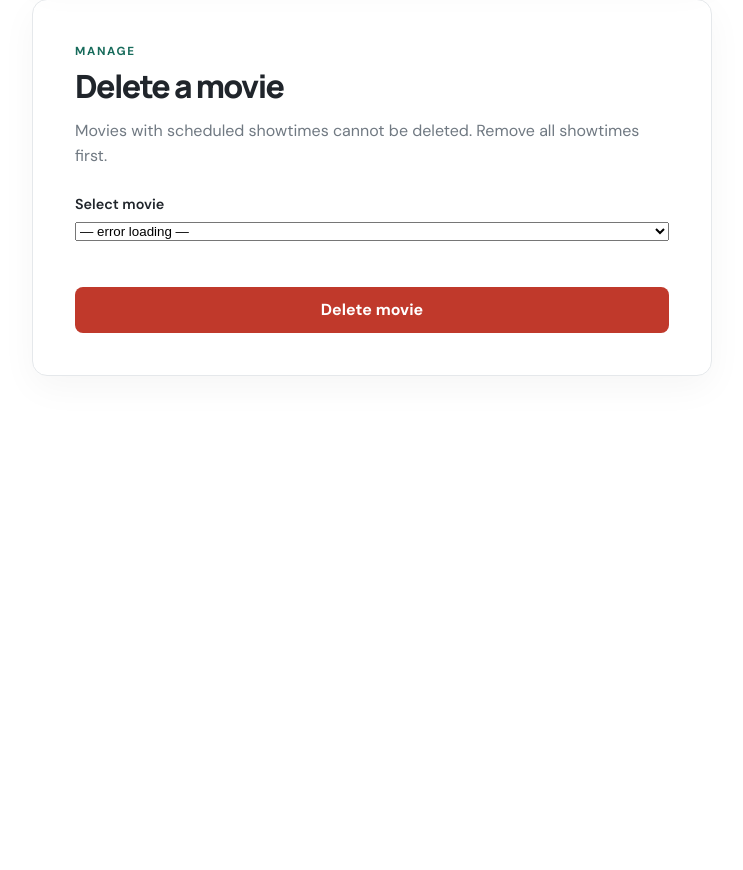
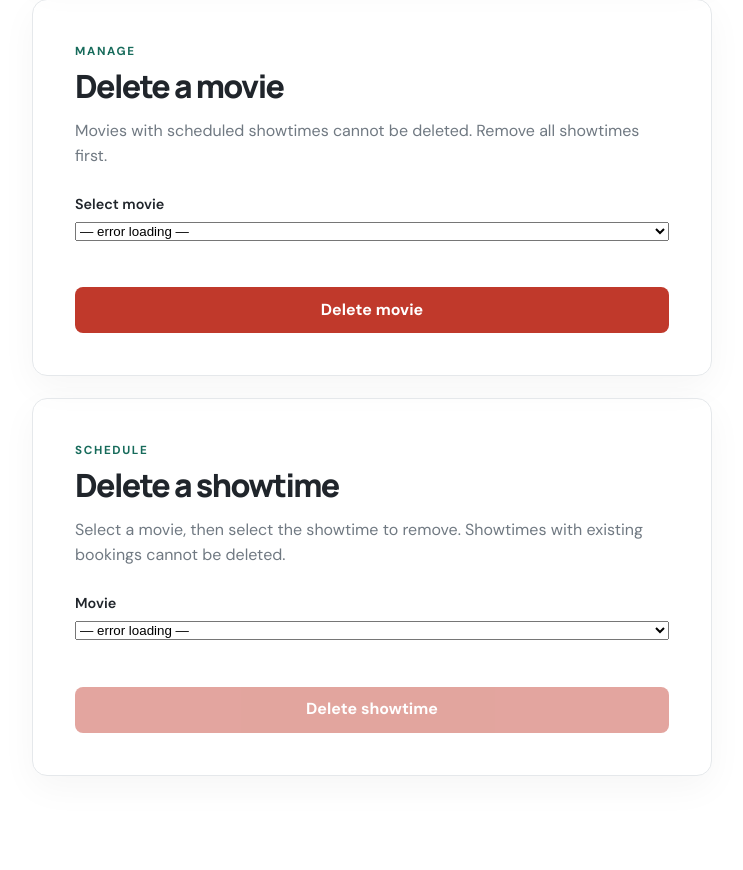
Before and after one commit to PratikJesthi/Movie-Reservation-System--Java-Project, a Spring app: page /admin in a window 1280 px wide. Shown: the part 923-1793 px from the top of the page, without its empty margins (268-1011 px from the left). Before the commit the page ends 1299 px from the top, so only its background shows below. Run offline with Thymeleaf, Linux system fonts and the light colour scheme; the template is opened without the code that fills it, so the values that code supplies are empty; database files in the repository are not loaded.

Commit message:
Feat: Delete showtime on admin page
- BookingRepository: add existsByShowId()
- ShowService: inject BookingRepository; add deleteShow() (blocks if bookings exist); findByMovie() was already there
- AdminController: inject ShowService; add GET /api/admin/shows?movieId= and DELETE /api/admin/shows/{id}
- admin.html: new 'Delete a showtime' section - pick movie then pick showtime, confirm dialog, delete button
- app.js: wireDeleteShowForm() - cascading selects (movie -> showtimes), DELETE call with guard message

```diff
--- a/src/main/java/com/moviebooking/repository/BookingRepository.java
+++ b/src/main/java/com/moviebooking/repository/BookingRepository.java
@@ -13,6 +13,8 @@ public interface BookingRepository extends JpaRepository<Booking, Long> {
 
     java.util.Optional<Booking> findByTicketToken(String ticketToken);
 
+    boolean existsByShowId(Long showId);
+
     @Query("SELECT b FROM Booking b WHERE b.status = :status AND (b.expiresAt <= :now OR (b.expiresAt IS NULL AND b.createdAt <= :cutoff))")
     List<Booking> findStaleBookings(@Param("status") BookingStatus status,
                                    @Param("now") LocalDateTime now,
--- a/src/main/resources/static/js/app.js
+++ b/src/main/resources/static/js/app.js
@@ -505,6 +505,84 @@ async function wireEditMovieForm() {
     });
 }
 
+async function wireDeleteShowForm() {
+    const form = document.querySelector('#delete-show-form');
+    if (!form) return;
+
+    const movieSelect = form.querySelector('#delete-show-movie-select');
+    const showLabel   = form.querySelector('#delete-show-label');
+    const showSelect  = form.querySelector('#delete-show-select');
+    const message     = form.querySelector('#delete-show-message');
+    const submitBtn   = form.querySelector('#delete-show-btn');
+
+    const formatShowOption = (show) => {
+        const dt = formatDate(show.showTime);
+        return `${dt} — ${escapeHtml(show.theatreName)}, ${escapeHtml(show.city)} (${escapeHtml(show.screenName)})`;
+    };
+
+    // Load movies into first dropdown
+    const loadMovies = async () => {
+        try {
+            const movies = await api('/api/movies');
+            movieSelect.innerHTML = '<option value="">— choose a movie —</option>' +
+                movies.map(m => `<option value="${m.id}">${escapeHtml(m.title)} (${escapeHtml(m.language)})</option>`).join('');
+        } catch (_) {
+            movieSelect.innerHTML = '<option value="">— error loading —</option>';
+        }
+    };
+    window.refreshDeleteShowMovies = () => loadMovies();
+    await loadMovies();
+
+    // On movie selected -> load its showtimes
+    movieSelect.addEventListener('change', async () => {
+        const movieId = movieSelect.value;
+        message.textContent = '';
+        message.className = 'form-message';
+        showSelect.innerHTML = '<option value="">— loading… —</option>';
+        showLabel.hidden = true;
+        submitBtn.disabled = true;
+        if (!movieId) return;
+        try {
+            const shows = await api(`/api/admin/shows?movieId=${movieId}`);
+            if (!shows.length) {
+                showSelect.innerHTML = '<option value="">— no showtimes —</option>';
+                showLabel.hidden = false;
+                return;
+            }
+            showSelect.innerHTML = '<option value="">— choose a showtime —</option>' +
+                shows.map(s => `<option value="${s.id}">${escapeHtml(formatShowOption(s))}</option>`).join('');
+            showLabel.hidden = false;
+        } catch (error) {
+            message.textContent = error.message;
+            message.classList.add('is-error');
+        }
+    });
+
+    // Enable button when a show is chosen
+    showSelect.addEventListener('change', () => {
+        submitBtn.disabled = !showSelect.value;
+    });
+
+    // Submit -> DELETE /api/admin/shows/{id}
+    form.addEventListener('submit', async event => {
+        event.preventDefault();
+        const showId = showSelect.value;
+        if (!showId) return;
+        const label = showSelect.options[showSelect.selectedIndex].text;
+        if (!window.confirm(`Delete showtime:\n"${label}"?\nThis cannot be undone.`)) return;
+        submitBtn.disabled = true;
+        try {
+            await api(`/api/admin/shows/${showId}`, { method: 'DELETE' });
+            setMessage(message, 'Showtime deleted.', false);
+            // Reload showtimes for this movie
+            movieSelect.dispatchEvent(new Event('change'));
+        } catch (error) {
+            setMessage(message, error.message);
+            submitBtn.disabled = false;
+        }
+    });
+}
+
 document.addEventListener('DOMContentLoaded', () => {
     updateNavigation();
     const page = document.body.dataset.page;
@@ -519,4 +597,5 @@ document.addEventListener('DOMContentLoaded', () => {
     if (page === 'admin') wireEditMovieForm();
     if (page === 'admin') wireShowForm();
     if (page === 'admin') wireDeleteMovieForm();
+    if (page === 'admin') wireDeleteShowForm();
 });
--- a/src/main/resources/templates/admin.html
+++ b/src/main/resources/templates/admin.html
@@ -236,6 +236,33 @@
             </form>
         </section>
 
+        <!-- Delete Showtime Section -->
+        <section class="form-card">
+            <p class="eyebrow">SCHEDULE</p>
+            <h1>Delete a showtime</h1>
+            <p class="muted">Select a movie, then select the showtime to remove. Showtimes with existing bookings cannot be deleted.</p>
+
+            <form id="delete-show-form">
+                <label>
+                    Movie
+                    <select id="delete-show-movie-select">
+                        <option value="">— choose a movie —</option>
+                    </select>
+                </label>
+
+                <label id="delete-show-label" hidden>
+                    Showtime
+                    <select id="delete-show-select" required>
+                        <option value="">— choose a showtime —</option>
+                    </select>
+                </label>
+
+                <p id="delete-show-message" class="form-message" role="alert"></p>
+
+                <button class="button button-danger" type="submit" id="delete-show-btn" disabled>Delete showtime</button>
+            </form>
+        </section>
+
     </main>
 
     <script src="/js/app.js" defer></script>
```
Also changed, not shown: src/main/java/com/moviebooking/controller/AdminController.java (+22 -1 lines), src/main/java/com/moviebooking/service/ShowService.java (+15 -1 lines).
